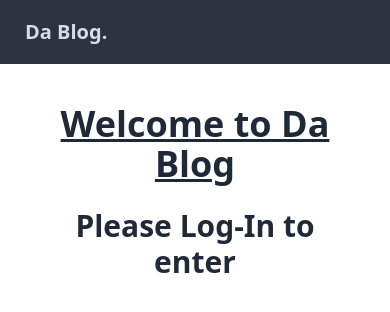
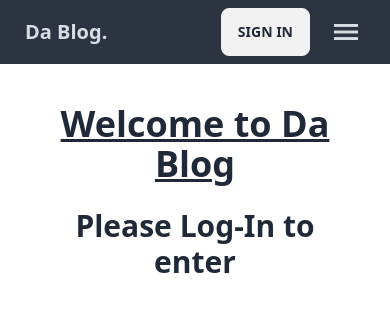
Before and after one commit to joselozano2003/Blog-App, a Next.js app: page / in a window 390 px wide. Shown: the top 312 px of the page. Built offline with nearby package versions, Linux system fonts and the light colour scheme; no server answers.

Commit message:
Mobile-Responsive Ready

```diff
--- a/app/NavBar.tsx
+++ b/app/NavBar.tsx
@@ -16,14 +16,26 @@ export default function NavBar() {
                         <li><Link href="/users" className="text-xl font-bold hover:text-white">Users</Link></li>
                         <SignOutButton />
                     </AuthCheck>
-                    {/* <div className="dropdown dropdown-end">
-                        <label tabIndex={0} className="btn btn-ghost rounded-btn">Dropdown</label>
-                        <ul tabIndex={0} className="menu dropdown-content z-[1] p-2 shadow bg-base-100 rounded-box w-52 mt-4">
-                        <li><a>Item 1</a></li>
-                        <li><a>Item 2</a></li>
-                        </ul>
-                    </div> */}
                 </ul>
+                <div className="desktop">
+                    <div className="flex flex-row ">
+                        <SignInButton />
+                        <div className="dropdown dropdown-end mobile desktop">
+                        <label className="btn btn-circle swap swap-rotate mx-3 btn-neutral">
+                            <input type="checkbox" />
+
+                            <svg className="swap-off fill-current" xmlns="http://www.w3.org/2000/svg" width="32" height="32" viewBox="0 0 512 512"><path d="M64,384H448V341.33H64Zm0-106.67H448V234.67H64ZM64,128v42.67H448V128Z"/></svg>
+
+                            <svg className="swap-off fill-current" xmlns="http://www.w3.org/2000/svg" width="32" height="32" viewBox="0 0 512 512"><path d="M64,384H448V341.33H64Zm0-106.67H448V234.67H64ZM64,128v42.67H448V128Z"/></svg>
+                        </label>
+
+                            <ul tabIndex={0} className="menu dropdown-content z-[1] p-2 shadow bg-neutral rounded-box w-30 mt-4">
+                            <li><Link href="/create">Post</Link></li>
+                            <li><Link href="/users">Users</Link></li>
+                            </ul>
+                        </div>
+                    </div>
+                </div>
             </div>
         </div>
     )
--- a/app/dashboard/ProfileForm.tsx
+++ b/app/dashboard/ProfileForm.tsx
@@ -29,7 +29,7 @@ export default function ProfileForm({ user }: any) {
 
 
     return (
-        <div className="flex flex-col justify-center sm:items-center md:justify-start mb-5">
+        <div className="flex flex-col justify-center items-center md:justify-start mb-5">
             <h1 className="text-3xl font-bold mb-5">Modify Profile</h1>
             <div className="shadow-xl w-full max-w-xs p-5 bg-warning rounded">
             <form onSubmit={updateUser} className="form-control">
--- a/app/globals.css
+++ b/app/globals.css
@@ -6,7 +6,16 @@
 
 @media only screen and (max-width: 480px) {
     .mobile {
-      display: none; /* Show the item when the screen size is 480 pixels or less */
-      /* Additional styles specific to the mobile version of the item can be added here */
+      display: none; /* Hide the item when the screen size is 480 pixels or more */
     }
 }
+
+.desktop {
+  display: none; /* Hide the div by default */
+}
+
+@media (max-width: 480px) {
+  .desktop {
+    display: block; /* Show the div when the screen is 480px or less */
+  }
+}
```
